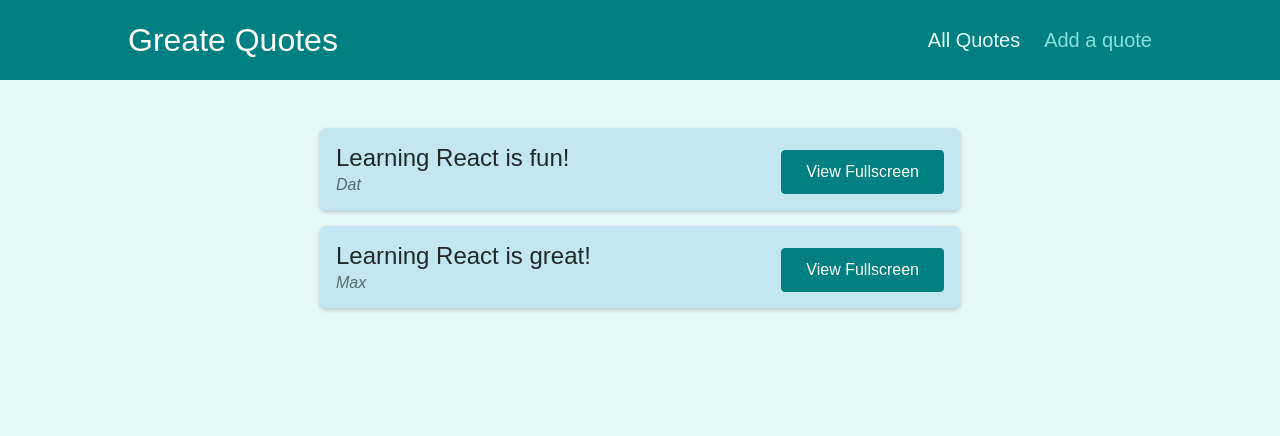
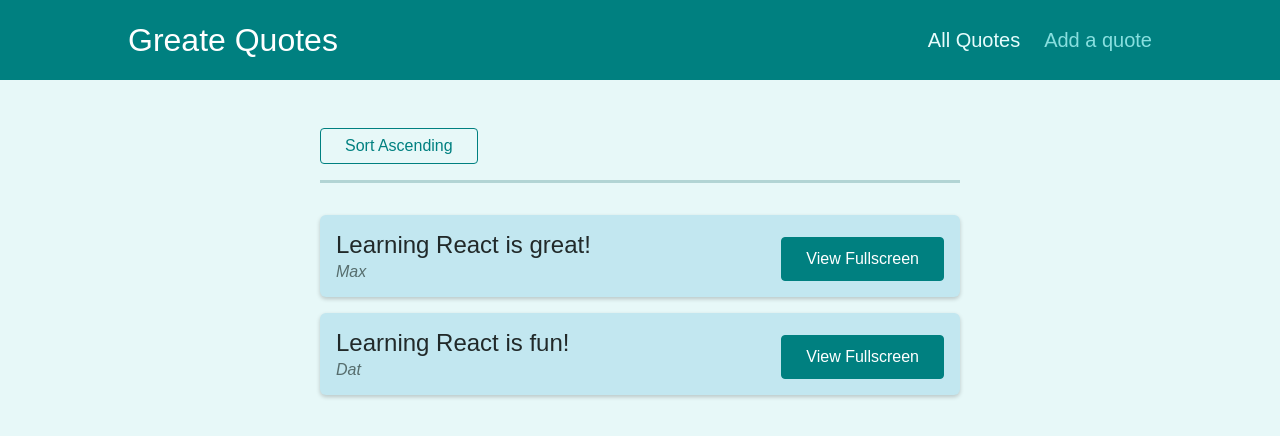
Before and after one commit to Hachiman12a1/building-maps-with-react-router-second-example, a React (Create React App) app: page /quotes in a window 1280 px wide. Shown: the top 436 px of the page. Built offline with nearby package versions, Linux system fonts and the light colour scheme.

Commit message:
286. Working with Query Parameters

```diff
--- a/src/components/quotes/QuoteList.js
+++ b/src/components/quotes/QuoteList.js
@@ -1,13 +1,42 @@
-import { Fragment } from 'react';
+import { Fragment } from "react";
+import { useHistory, useLocation } from "react-router-dom";
 
-import QuoteItem from './QuoteItem';
-import classes from './QuoteList.module.css';
+import QuoteItem from "./QuoteItem";
+import classes from "./QuoteList.module.css";
+
+const sortQuotes = (quotes, ascending) => {
+  return quotes.sort((quoteA, quoteB) => {
+    if (ascending) {
+      return quoteA.id > quoteB.id ? 1 : -1;
+    } else {
+      return quoteA.id < quoteB.id ? 1 : -1;
+    }
+  });
+};
 
 const QuoteList = (props) => {
+  const history = useHistory();
+  const location = useLocation();
+
+  const queryParams = new URLSearchParams(location.search);
+  const isSortAscending = queryParams.get("sort") === "asc";
+
+  const sortedQuotes = sortQuotes(props.quotes, isSortAscending);
+
+  const changeSortHandler = () => {
+    history.push(`/quotes?sort=${isSortAscending ? "desc" : "asc"}`);
+  };
+
   return (
     <Fragment>
+      <div className={classes.sorting}>
+        <button onClick={changeSortHandler}>
+          Sort {isSortAscending ? "Descending" : "Ascending"}
+        </button>
+      </div>
+
       <ul className={classes.list}>
-        {props.quotes.map((quote) => (
+        {sortedQuotes.map((quote) => (
           <QuoteItem
             key={quote.id}
             id={quote.id}
```
Also changed, not shown: 1 other file (tests, documents, lock files or other folders).
